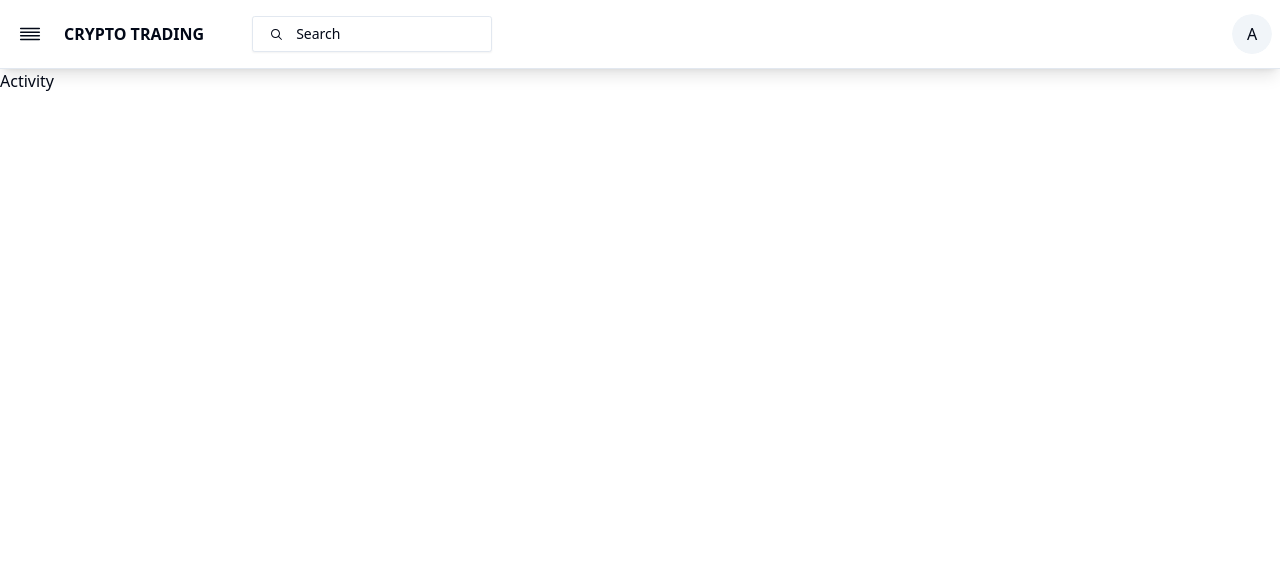
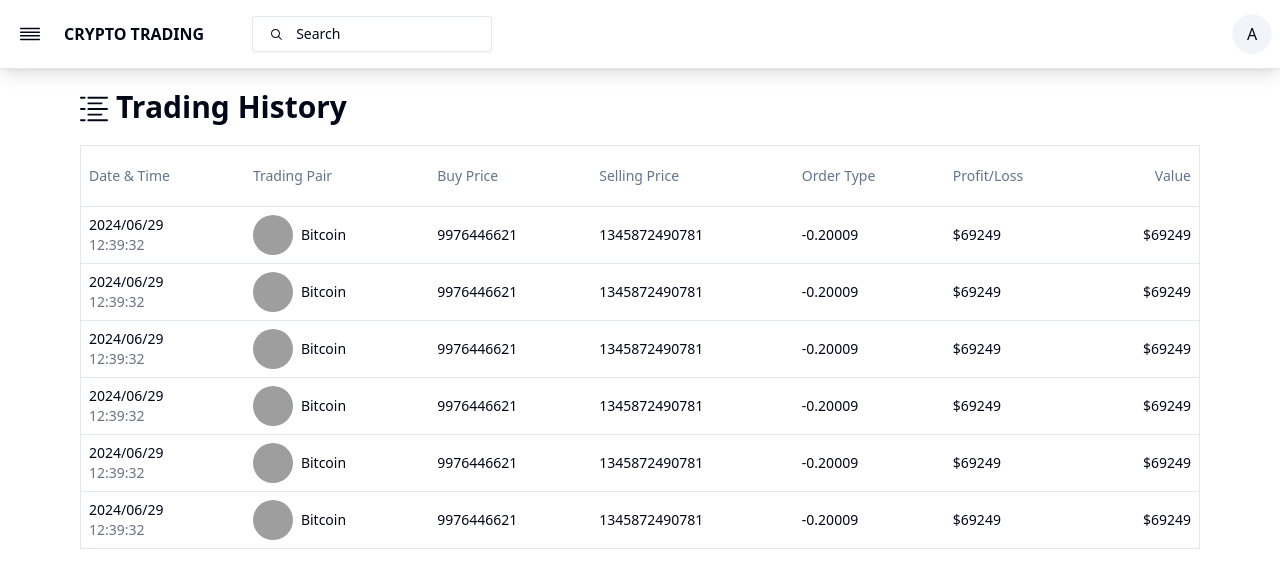
Before and after one commit to MuhammedAnwarsha/crypto_trading_reactjs, a React (Vite) app: page /activity in a window 1280 px wide. Shown: the top 588 px of the page. Built offline with nearby package versions, Linux system fonts and the light colour scheme; grey boxes are pictures that could not be loaded.

Commit message:
activity component

```diff
--- a/src/page/Activity/Activity.jsx
+++ b/src/page/Activity/Activity.jsx
@@ -1,11 +1,58 @@
-import React from 'react'
+import { Avatar, AvatarImage } from "@/components/ui/avatar";
+import React from "react";
+import {
+  Table,
+  TableBody,
+  TableCell,
+  TableHead,
+  TableHeader,
+  TableRow,
+} from "@/components/ui/table";
+import { ActivityLogIcon } from "@radix-ui/react-icons";
 
 const Activity = () => {
   return (
-    <div>
-      Activity
+    <div className="p-5 lg:px-20">
+      <div className="flex gap-2">
+        <ActivityLogIcon className="h-10 w-7" />
+        <h1 className="font-bold text-3xl pb-5">Trading History</h1>
+      </div>
+      <Table className="border">
+        <TableHeader>
+          <TableRow>
+            <TableHead className="py-5">Date & Time</TableHead>
+            <TableHead>Trading Pair</TableHead>
+            <TableHead>Buy Price</TableHead>
+            <TableHead>Selling Price</TableHead>
+            <TableHead>Order Type</TableHead>
+            <TableHead>Profit/Loss</TableHead>
+            <TableHead className="text-right">Value</TableHead>
+          </TableRow>
+        </TableHeader>
+        <TableBody>
+          {[1, 1, 1, 1, 1, 1].map((item, index) => (
+            <TableRow key={index}>
+              <TableCell>
+                <p>2024/06/29</p>
+                <p className="text-gray-500">12:39:32</p>
+              </TableCell>
+              <TableCell className="font-medium flex items-center gap-2">
+                <Avatar className="-z-50">
+                  <AvatarImage src="https://cdn.pixabay.com/photo/2015/08/27/11/20/bitcoin-910307_1280.png" />
+                </Avatar>
+                <span>Bitcoin</span>
+              </TableCell>
+              <TableCell>9976446621</TableCell>
+              <TableCell>1345872490781</TableCell>
+              <TableCell>-0.20009</TableCell>
+              <TableCell>$69249</TableCell>
+              <TableCell className="text-right">$69249</TableCell>
+            </TableRow>
+          ))}
+        </TableBody>
+      </Table>
     </div>
-  )
-}
+  );
+};
 
-export default Activity
+export default Activity;
```
